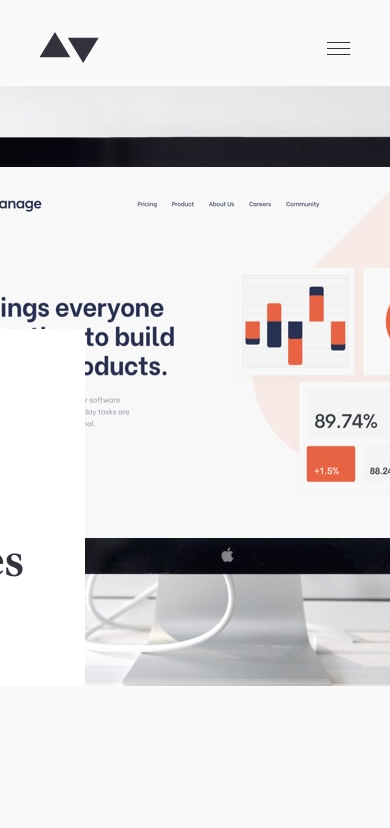
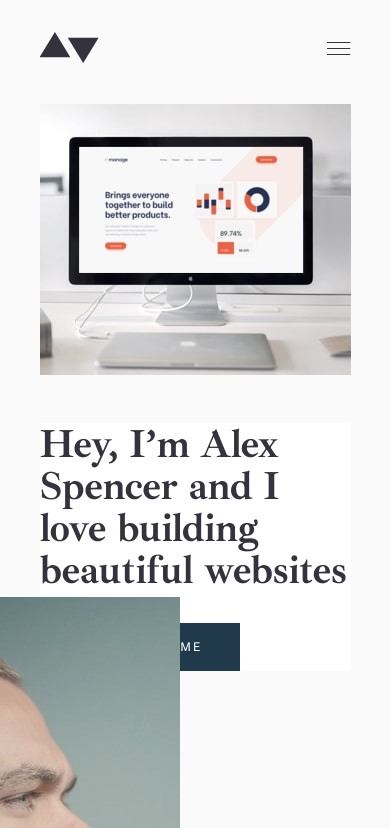
Before and after one commit to danielopq/minimalPortfolio, a React (Vite) app: page / in a window 390 px wide. Shown: the top 828 px of the page. Built offline with nearby package versions, Linux system fonts and the light colour scheme.

Commit message:
homeHeader.css - mobile version done

```diff
--- a/src/components/home/homeHeader/homeHeader.css
+++ b/src/components/home/homeHeader/homeHeader.css
@@ -43,3 +43,27 @@
         width: 458px;
     }
 }
+
+/*############################## MOBILE VERSION ##############################*/
+
+@media screen and (max-width:767px) {
+    #homeHeader {
+        width: 311px;
+        height: 343px;
+        margin-top: 72px;
+        padding-top: 295px;
+        background: url('./img/homeHeader-mobile.jpg') top/311px no-repeat;
+    }
+
+    #homeHeader>div {
+        width: inherit;
+        height: 248px;
+        margin-top: 24px;
+        padding-top: 0px;
+    }
+
+    #homeHeader h1 {
+        width: inherit;
+        color: var(--darkGrey);
+    }
+}
--- a/src/index.css
+++ b/src/index.css
@@ -138,4 +138,9 @@ h3{
         width: 375px;
         padding: 32px 32px 0px;
     }
+
+    h1{
+        font: 700 40px/42px 'IbarraRealNova-Bold';
+        letter-spacing: -0.36px;
+    }
 }
```
